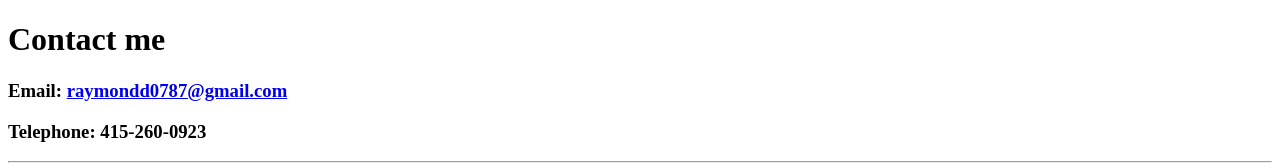
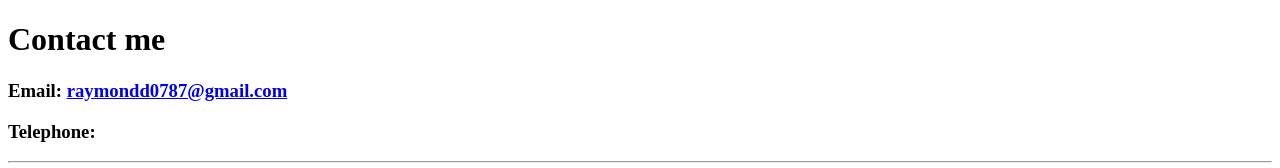
Before and after one commit to ray979/Barebone-Html-Website, a plain HTML site: page contact-me.html in a window 1280 px wide. Shown: the top 168 px of the page. Drawn offline with Linux system fonts and the light colour scheme.

Commit message:
Update contact-me.html

```diff
--- a/contact-me.html
+++ b/contact-me.html
@@ -7,7 +7,7 @@
   <body>
     <h1>Contact me</h1>
     <h3>Email: <a href="mailto: raymondd0787@gmail.com" alt = "my email">raymondd0787@gmail.com</a></h3>
-    <h3>Telephone: 415-260-0923</h3>
+    <h3>Telephone: </h3>
     <hr>
     <form action="mailto: raymondd0787@gmail.com" method="post" enctype="text/plain">
       <label>Your Name:</label>
```
